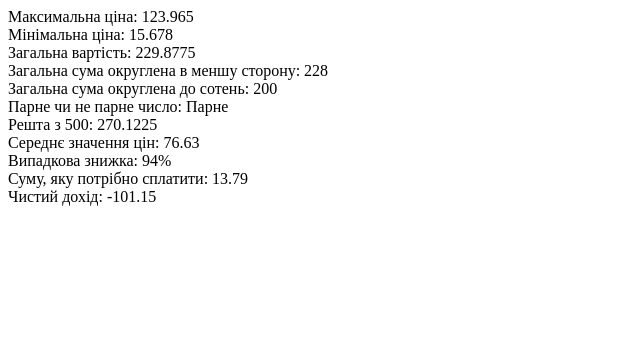
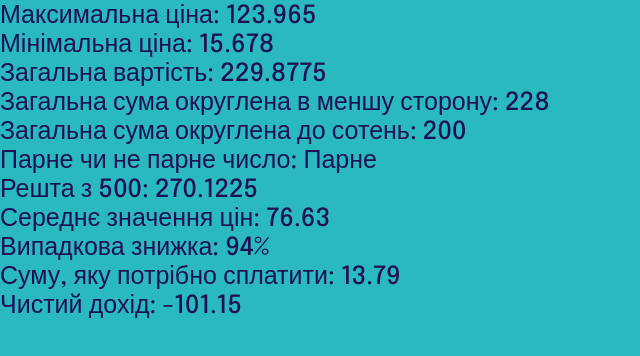
Before and after one commit to Olegver95/JS-Homeworks, a plain HTML site: page HW1/index.html in a window 1280 px wide. Shown: the whole page, without its empty margins (0-640 px from the left). Drawn offline with Linux system fonts and the light colour scheme.

Commit message:
add style.css

```diff
--- a/HW1/index.html
+++ b/HW1/index.html
@@ -3,10 +3,11 @@
 <head>
     <meta charset="UTF-8">
     <meta name="viewport" content="width=device-width, initial-scale=1.0">
+    <link href="https://fonts.googleapis.com/css2?family=Epilogue:wght@500&display=swap" rel="stylesheet">
+    <link rel="stylesheet" href="style.css">
     <title>Homework #1 variables and types</title>
 </head>
 <body>
-    <div class="main"></div>
     <script src="./script.js"></script>
 </body>
 </html>
--- /dev/null
+++ b/HW1/style.css
@@ -0,0 +1,7 @@
+body{
+    font-family: 'Epilogue', sans-serif;
+    margin: auto;
+    background: rgba(38, 184, 189, 0.979);
+    font-size: 25px;
+    color: rgb(31, 17, 85);
+}
```
